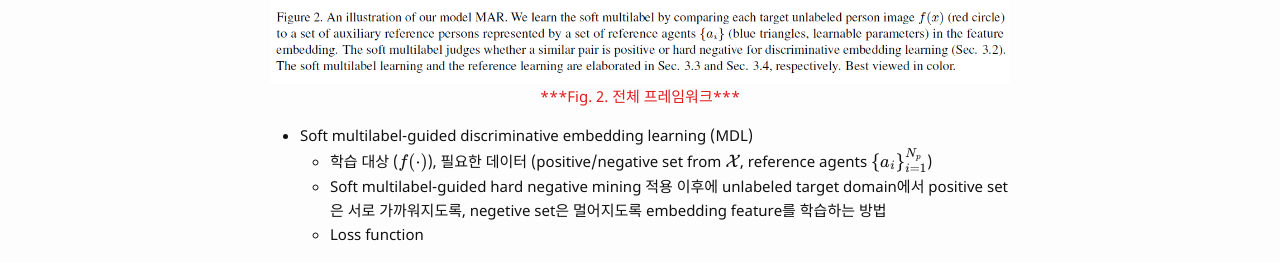
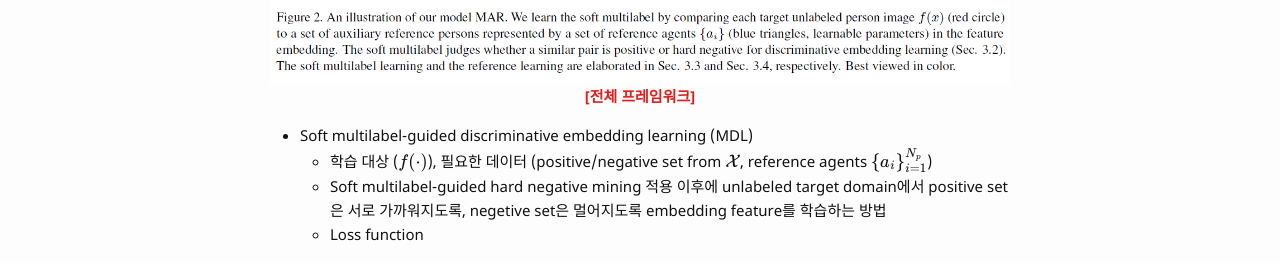
Before and after one commit to bismex/bismex.github.io, a Jekyll site: the page built from _posts/2019-07-04-MAR.md, in a window 1280 px wide and 900 px high, scrolled down 2312 px. Shown: the part 174-437 px from the top of the window. Built offline with Jekyll 4.4.1, drawn with Linux system fonts in a browser that asks for light colours; formulas are drawn with MathJax 3.

Commit message:
Update 2019-07-04-MAR.md

```diff
--- a/_posts/2019-07-04-MAR.md
+++ b/_posts/2019-07-04-MAR.md
@@ -75,7 +75,10 @@ tags: CV re-id unsupervised
 <br/>
 ![picture]({{ '/assets/images/MAR02.png' | relative_url }})
 {: style="width: 100%;" class="center"}
-<p align="center" style="color: #e01f1f;">***Fig. 2. 전체 프레임워크***</p>
+<p align="center" style="color: #e01f1f; font-weight: bold;">
+[전체 프레임워크]</p>
+
+
 
 
 - Soft multilabel-guided discriminative embedding learning (MDL)
```
